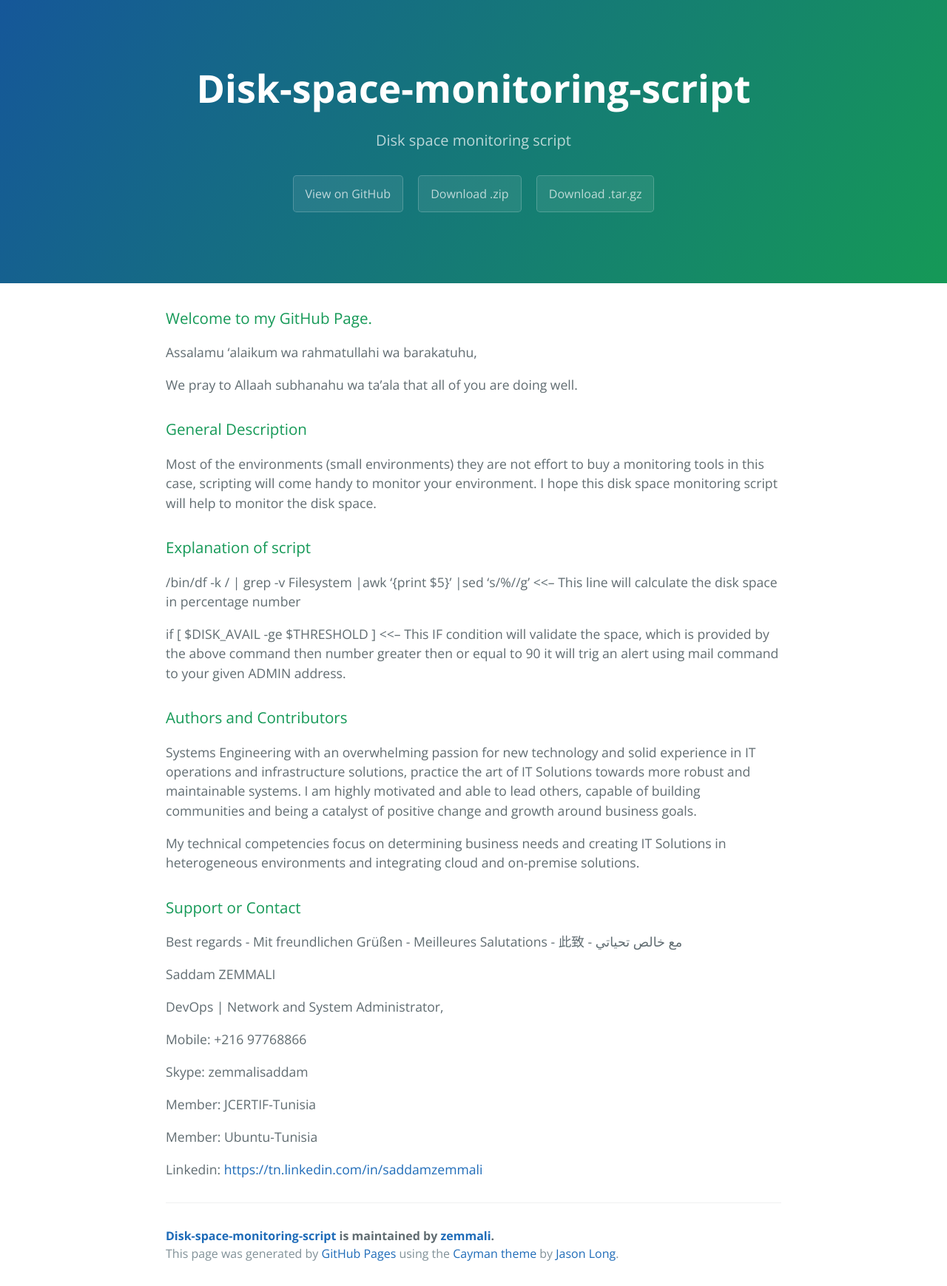
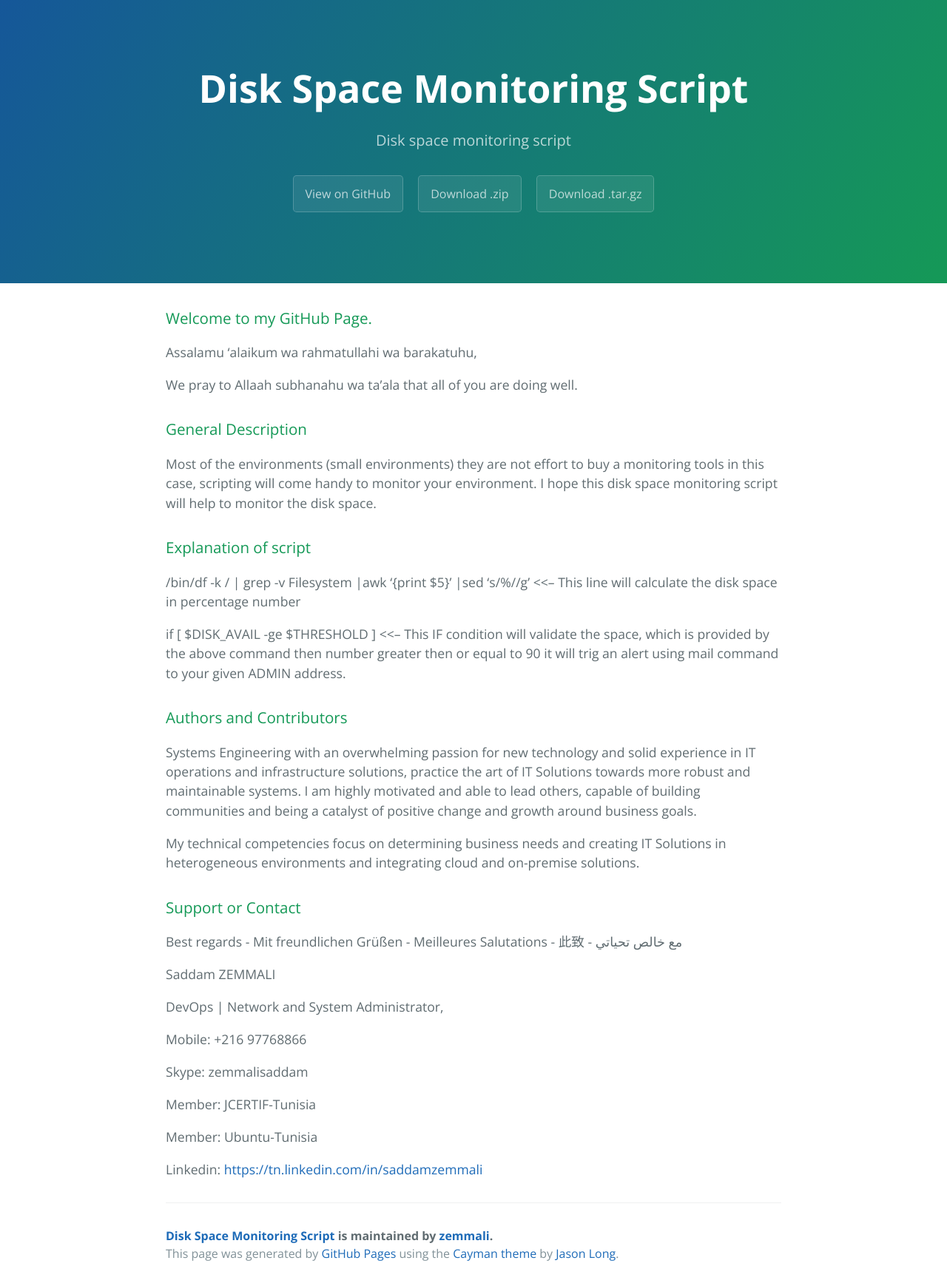
Before and after one commit to zemmali/disk-space-monitoring-script, a plain HTML site: page index.html in a window 1280 px wide. Shown: the whole page at 74% size. Drawn offline with nearby package versions, Linux system fonts and the light colour scheme.

```diff
--- a/index.html
+++ b/index.html
@@ -2,7 +2,7 @@
 <html lang="en-us">
   <head>
     <meta charset="UTF-8">
-    <title>Disk-space-monitoring-script by zemmali</title>
+    <title>Disk Space Monitoring Script by zemmali</title>
     <meta name="viewport" content="width=device-width, initial-scale=1">
     <link rel="stylesheet" type="text/css" href="stylesheets/normalize.css" media="screen">
     <link href='https://fonts.googleapis.com/css?family=Open+Sans:400,700' rel='stylesheet' type='text/css'>
@@ -11,7 +11,7 @@
   </head>
   <body>
     <section class="page-header">
-      <h1 class="project-name">Disk-space-monitoring-script</h1>
+      <h1 class="project-name">Disk Space Monitoring Script</h1>
       <h2 class="project-tagline">Disk space monitoring script</h2>
       <a href="https://github.com/zemmali/disk-space-monitoring-script" class="btn">View on GitHub</a>
       <a href="https://github.com/zemmali/disk-space-monitoring-script/zipball/master" class="btn">Download .zip</a>
@@ -65,7 +65,7 @@
 <p>Linkedin: <a href="https://tn.linkedin.com/in/saddamzemmali">https://tn.linkedin.com/in/saddamzemmali</a></p>
 
       <footer class="site-footer">
-        <span class="site-footer-owner"><a href="https://github.com/zemmali/disk-space-monitoring-script">Disk-space-monitoring-script</a> is maintained by <a href="https://github.com/zemmali">zemmali</a>.</span>
+        <span class="site-footer-owner"><a href="https://github.com/zemmali/disk-space-monitoring-script">Disk Space Monitoring Script</a> is maintained by <a href="https://github.com/zemmali">zemmali</a>.</span>
 
         <span class="site-footer-credits">This page was generated by <a href="https://pages.github.com">GitHub Pages</a> using the <a href="https://github.com/jasonlong/cayman-theme">Cayman theme</a> by <a href="https://twitter.com/jasonlong">Jason Long</a>.</span>
       </footer>
```
Also changed, not shown: params.json (+1 -1 lines).
